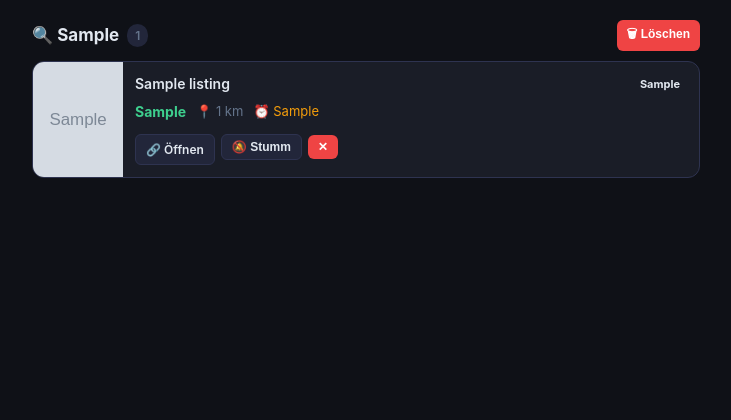
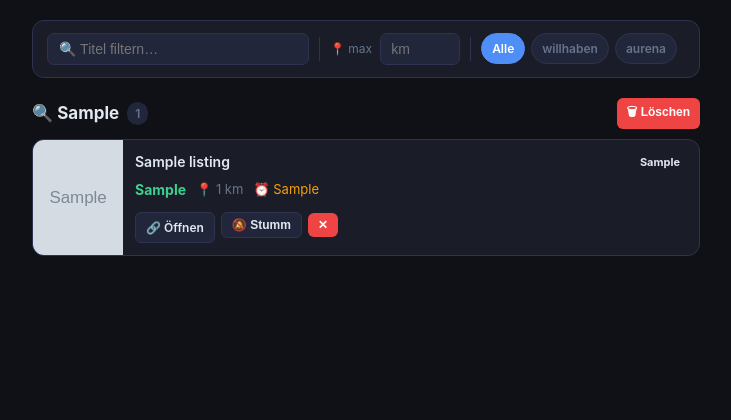
Before and after one commit to snoo-snoo/auction-watcher, a Flask app: page / in a window 1280 px wide. Shown: the part 62-482 px from the top of the page, without its empty margins (274-1005 px from the left). Run offline with Flask 3, Linux system fonts and the light colour scheme; tables that the repository leaves empty hold one stand-in row (values such as "Sample post"); grey boxes marked "Sample" are stand-in pictures.

Commit message:
Add client-side filter bar: text search, max distance, site filter (no reload)

```diff
--- a/templates/index.html
+++ b/templates/index.html
@@ -113,6 +113,61 @@
       transition: all .15s;
     }
     .tab.active { background: var(--accent); color: #fff; border-color: var(--accent); }
+
+    /* ── Filter bar ── */
+    .filter-bar {
+      background: var(--surface);
+      border: 1px solid var(--border);
+      border-radius: var(--radius);
+      padding: 12px 14px;
+      margin-bottom: 20px;
+      display: flex;
+      flex-wrap: wrap;
+      gap: 8px;
+      align-items: center;
+    }
+    .filter-bar input[type=text] {
+      flex: 1;
+      min-width: 140px;
+      background: var(--surface2);
+      border: 1px solid var(--border);
+      color: var(--text);
+      padding: 7px 11px;
+      border-radius: 7px;
+      font-size: 14px;
+      outline: none;
+    }
+    .filter-bar input[type=text]:focus { border-color: var(--accent); }
+    .filter-bar input[type=number] {
+      width: 80px;
+      background: var(--surface2);
+      border: 1px solid var(--border);
+      color: var(--text);
+      padding: 7px 10px;
+      border-radius: 7px;
+      font-size: 14px;
+      outline: none;
+    }
+    .filter-bar input[type=number]:focus { border-color: var(--accent); }
+    .filter-label { font-size: 12px; color: var(--muted); white-space: nowrap; }
+    .filter-chips { display: flex; gap: 6px; flex-wrap: wrap; }
+    .chip {
+      padding: 5px 10px;
+      border-radius: 20px;
+      font-size: 12px;
+      font-weight: 600;
+      cursor: pointer;
+      border: 1px solid var(--border);
+      background: var(--surface2);
+      color: var(--muted);
+      transition: all .15s;
+      user-select: none;
+    }
+    .chip.active { background: var(--accent); color: #fff; border-color: var(--accent); }
+    .chip.active.willhaben { background: #e65100; border-color: #e65100; }
+    .chip.active.aurena { background: #0277bd; border-color: #0277bd; }
+    .filter-sep { width: 1px; height: 24px; background: var(--border); margin: 0 2px; }
+    #filter-count { font-size: 12px; color: var(--muted); margin-left: auto; white-space: nowrap; }
 
     /* ── Keyword section ── */
     .kw-section {
@@ -334,6 +389,23 @@
   <div class="banner">🔄 Suche läuft im Hintergrund — Seite in ~30 Sek. neu laden.</div>
   {% endif %}
 
+  <!-- Filter bar -->
+  {% if sections %}
+  <div class="filter-bar" id="filter-bar">
+    <input type="text" id="f-text" placeholder="🔍 Titel filtern…" oninput="applyFilters()">
+    <div class="filter-sep"></div>
+    <span class="filter-label">📍 max</span>
+    <input type="number" id="f-dist" placeholder="km" min="0" oninput="applyFilters()">
+    <div class="filter-sep"></div>
+    <div class="filter-chips">
+      <span class="chip active" data-site="all" onclick="setSite('all',this)">Alle</span>
+      <span class="chip willhaben" data-site="willhaben" onclick="setSite('willhaben',this)">willhaben</span>
+      <span class="chip aurena" data-site="aurena" onclick="setSite('aurena',this)">aurena</span>
+    </div>
+    <span id="filter-count"></span>
+  </div>
+  {% endif %}
+
   <!-- Track result -->
   {% if track_result %}
     {% set tr = track_result %}
@@ -383,7 +455,10 @@
 
       {% if sec.listings %}
         {% for l in sec.listings %}
-        <div class="listing-card">
+        <div class="listing-card"
+             data-title="{{ l.title|lower }}"
+             data-site="{{ l.site }}"
+             data-dist="{{ l.distance_km|int if l.distance_km else 9999 }}">
           <div class="listing-thumb">
             {% if l.image_url %}
               <a href="{{ l.url }}" target="_blank">
@@ -486,6 +561,41 @@
 </div>
 
 <script>
+  let activeSite = 'all';
+
+  function setSite(site, el) {
+    activeSite = site;
+    document.querySelectorAll('.chip').forEach(c => c.classList.remove('active'));
+    el.classList.add('active');
+    applyFilters();
+  }
+
+  function applyFilters() {
+    const text = document.getElementById('f-text').value.toLowerCase().trim();
+    const maxDist = parseInt(document.getElementById('f-dist').value) || Infinity;
+    const cards = document.querySelectorAll('.listing-card');
+    let visible = 0;
+
+    cards.forEach(card => {
+      const titleMatch = !text || card.dataset.title.includes(text);
+      const siteMatch = activeSite === 'all' || card.dataset.site === activeSite;
+      const dist = parseInt(card.dataset.dist);
+      const distMatch = dist <= maxDist;
+      const show = titleMatch && siteMatch && distMatch;
+      card.style.display = show ? '' : 'none';
+      if (show) visible++;
+    });
+
+    // Hide empty kw-sections
+    document.querySelectorAll('.kw-section').forEach(sec => {
+      const anyVisible = [...sec.querySelectorAll('.listing-card')].some(c => c.style.display !== 'none');
+      sec.style.display = anyVisible ? '' : 'none';
+    });
+
+    const total = cards.length;
+    document.getElementById('filter-count').textContent = visible < total ? `${visible} / ${total}` : '';
+  }
+
   function openModal() { document.getElementById('modal').classList.add('open'); }
   function closeOnBackdrop(e) {
     if (e.target === document.getElementById('modal'))
```
